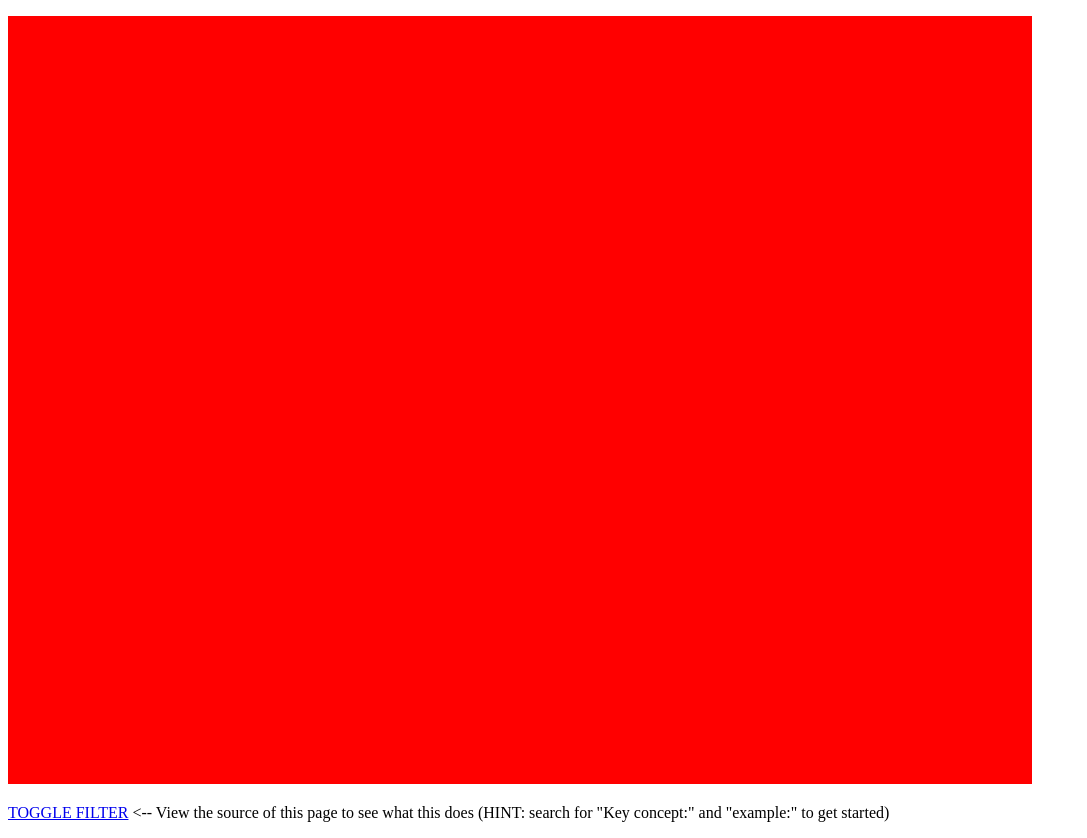
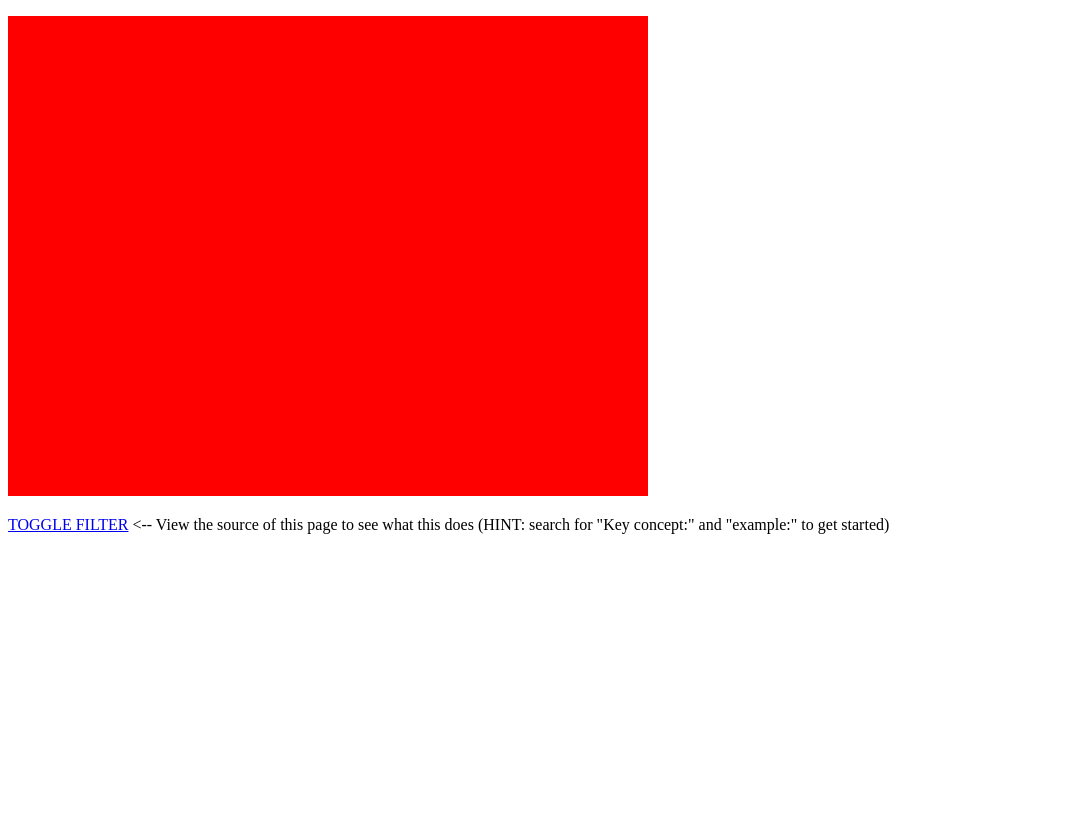
Before and after one commit to buildar/getting_started_with_webrtc, a plain HTML site: page image_processing_pipeline.html in a window 1280 px wide. Shown: the whole page, without its empty margins (0-1087 px from the left). After the commit the page ends 800 px from the top, so only its background shows below. Drawn offline with Linux system fonts and the light colour scheme.

Commit message:
Commented out media constraints usage as Chrome doesn't like it. Also scaled #canvas css width/height to match pipeline_width/height as Chrome didn't like that either.

```diff
--- a/image_processing_pipeline.html
+++ b/image_processing_pipeline.html
@@ -51,8 +51,8 @@
 
 // setup variables
 var pipeline_processor_speed = 30; // processor iterations per second
-var pipeline_width = 320;
-var pipeline_height = 240;
+var pipeline_width = 640;
+var pipeline_height = 480;
 
 
 // setup frame buffer processor
@@ -144,19 +144,22 @@ function get_stream(canvas) {
   pipeline_canvas.width = pipeline_width; // set this otherwise it defaults to 300
   pipeline_canvas.height = pipeline_height; // set this otherwise it defaults to 150
   pipeline_ctx = pipeline_canvas.getContext("2d");
+  /*
   var options = {
     video:{
       mandatory: {
         width: { min: pipeline_width },
         height: { min: pipeline_height }
       },
-      //optional: [
-      //  { frameRate: 60 },
-      //  { facingMode: "user" }
-      //]
-    }     ,
+    //  optional: [
+    //    { frameRate: 60 },
+    //    { facingMode: "user" }
+    //  ]
+    },
     audio:false
   };
+  */
+  var options = { video:true, audio:false };
   get_user_media(options, create_vc_pipeline, got_error);
   function got_error(error) {
     console.log(error);
@@ -249,14 +252,14 @@ if (navigator.getUserMedia) { // WebRTC 1.0 standard compliant browser
 <style>
 #pipeline_canvas {
   /* scale whole canvas here */
-  width:  1024px;
-  height: 768px;
+  width:  640px;
+  height: 480px;
   background-color: #FF0000;
 }
 </style>
 </head>
 <body onload="start()">
 <p><canvas id="pipeline_canvas"></canvas></p>
-<p><a href="#void" onClick="toggle_filter()">TOGGLE FILTER</a> <-- View the source of this page to see what this does (HINT: search for "Key concept:" and "example:" to get started)</p>
+<p><a href="#" onClick="toggle_filter()">TOGGLE FILTER</a> <-- View the source of this page to see what this does (HINT: search for "Key concept:" and "example:" to get started)</p>
 </body>
 </html>
```
